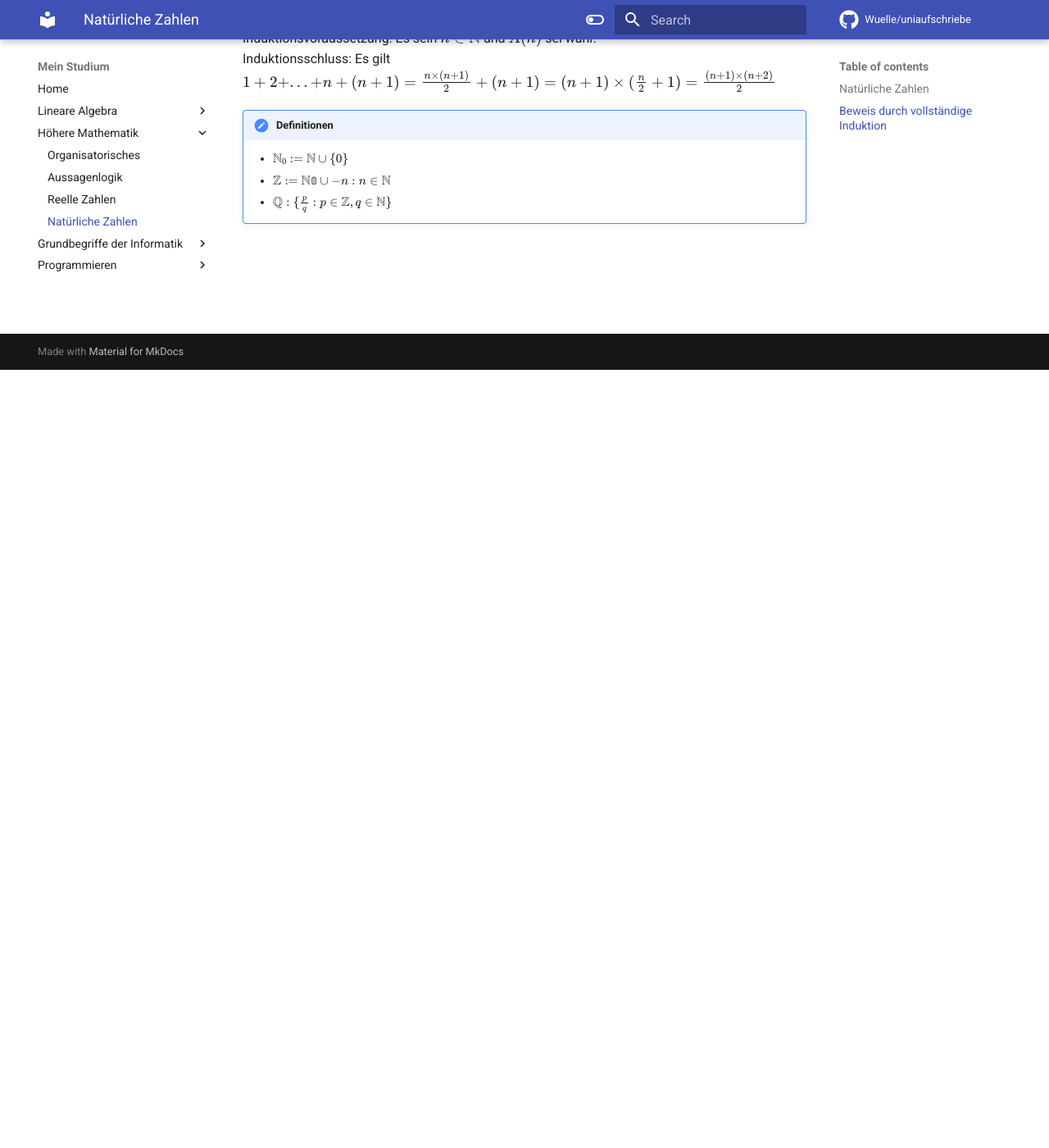
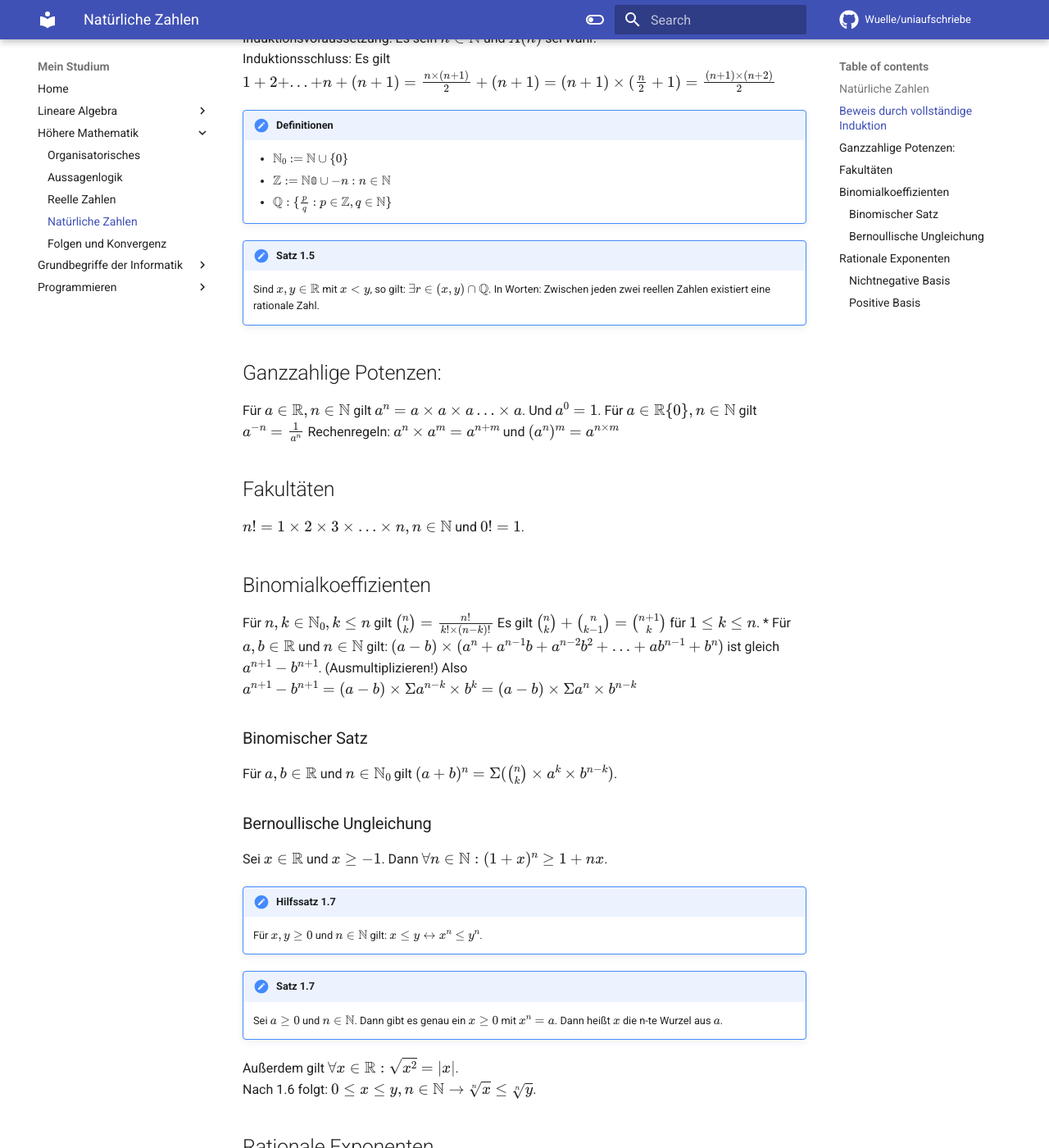
Before and after one commit to Wuelle/uniaufschriebe, an MkDocs documentation site: the page built from docs/hm/natürliche_zahlen.md, in a window 1280 px wide and 1400 px high, scrolled down 949 px. Shown: the whole window at 82% size. Built offline with MkDocs 1.6.1 and Material for MkDocs 9.7.7, drawn with Linux system fonts in a browser that asks for light colours; comment, search, counter and statistics services are not loaded; some of the changed text lies outside the part shown.

Commit message:
neue hm vorlesung

```diff
--- a/docs/hm/natürliche_zahlen.md
+++ b/docs/hm/natürliche_zahlen.md
@@ -34,6 +34,57 @@ Induktionsschluss: Es gilt $1 + 2 + ... + n + (n+1) = \frac{n \times (n+1)}{2} +
 	* $\mathbb{Z} := \mathbb{N0} \cup {-n: n \in \mathbb{N}}$
 	* $\mathbb{Q}: \{\frac{p}{q}: p \in \mathbb{Z}, q \in \mathbb{N}\}$
 
+!!! hint "Satz 1.5"
+	Sind $x, y \in \mathbb{R}$ mit $x < y$, so gilt: $\exists r \in (x,y) \cap \mathbb{Q}$.
+	In Worten: Zwischen jeden zwei reellen Zahlen existiert eine rationale Zahl.
+
+
+
+## Ganzzahlige Potenzen:
+ Für $a \in \mathbb{R}, n \in \mathbb{N}$ gilt $a^n = a \times a \times a \ldots \times a$. Und $a^0 = 1$.
+Für $a \in \mathbb{R}\\\{0\}, n \in \mathbb{N}$ gilt $a^{-n} = \frac{1}{a^n}$
+Rechenregeln: $a^n \times a^m = a^{n+m}$ und $(a^n)^m = a^{n \times m}$
+
+## Fakultäten
+$n! = 1 \times 2 \times 3 \times \ldots \times n, n \in \mathbb{N}$ und $0! = 1$.
+
+## Binomialkoeffizienten
+Für $n, k \in \mathbb{N}_0, k \leq n$ gilt $\binom{n}{k} = \frac{n!}{k! \times (n-k)!}$
+Es gilt $\binom{n}{k} + \binom{n}{k-1} = \binom{n+1}{k}$ für $1 \leq k \leq n$.
+* Für $a, b \in \mathbb{R}$ und $n \in \mathbb{N}$ gilt: $(a-b)\times(a^n + a^{n-1}b + a^{n-2}b^2 + \ldots + ab^{n-1} + b^n)$ ist gleich $a^{n+1}-b^{n+1}$. (Ausmultiplizieren!)
+Also $a^{n+1}-b^{n+1} = (a-b) \times \Sigma a^{n-k} \times b^k = (a-b) \times \Sigma a^{n} \times b^{n-k}$
+
+### Binomischer Satz
+Für $a, b \in \mathbb{R}$ und $n \in \mathbb{N}_0$ gilt $(a+b)^n = \Sigma(\binom{n}{k} \times a^k \times b^{n-k})$.
+
+### Bernoullische Ungleichung
+Sei $x \in \mathbb{R}$ und $x \geq -1$. Dann $\forall n \in \mathbb{N}: (1+x)^n \geq 1 + nx$.
+
+!!! hint "Hilfssatz 1.7"
+	Für $x, y \geq 0$ und $n \in \mathbb{N}$ gilt: $x \leq y \leftrightarrow x^n \leq y^n$.
+
+!!! hint "Satz 1.7"
+	Sei $a \geq 0$ und $n \in \mathbb{N}$. Dann gibt es genau ein $x \geq 0$ mit $x^n =a$. Dann heißt
+	$x$ die n-te Wurzel aus $a$.
+
+Außerdem gilt $\forall x \in \mathbb{R}: \sqrt{x^2} = |x|$.<br>
+Nach 1.6 folgt: $0 \leq x \leq y, n \in \mathbb{N} \rightarrow \sqrt[n]{x} \leq \sqrt[n]{y}$.
+
+## Rationale Exponenten
+### Nichtnegative Basis
+Es sei $a \geq 0$ und $r \in \mathbb{Q}, r > 0$. Dann existieren $n, m \in \mathbb{N}$ mit $r = \frac{n}{m}$.
+Wir definieren:
+
+* $a^r = (\sqrt[n]{a})^m$.
+
+Problem: ist auch $r = \frac{p}{q}$ mit $p, q \in \mathbb{N}$ gilt dann $(\sqrt[n]{a})^m = (\sqrt[q]{a})^p$?<br>
+Beweis: Sei $x = (\sqrt[n]{a})^m$ und $y = (\sqrt[q]{a})^p$. Es gilt $x, y \geq 0$ und $m \times q = n \times p$.<br>
+$x^q = (\sqrt[n]{a})^{mq} = (\sqrt[n]{a})^{np} = ((\sqrt[n]{a})^{n})^p = a^p = ((\sqrt[q]{a})^{q})^p = ((\sqrt[q]{a})^{p})^q = y^q$. Nach 1.6 folgt $x=y$.
+
+### Positive Basis
+Es sie $a > 0, r \in \mathbb{Q}$ und $r < 0$. Wir definieren $a^r = \frac{1}{a^{-r}}$.
+Rechenregeln: $a^n \times a^m = a^{n+m}$ und $(a^n)^m = a^{n \times m}$
+
 *[IdF]: In diesem Fall
 *[o.S]: Obere Schranke
 *[u.S]: Untere Schranke
--- a/mkdocs.yml
+++ b/mkdocs.yml
@@ -59,6 +59,7 @@ nav:
         - "Aussagenlogik": "hm/aussagenlogik.md"
         - "Reelle Zahlen": "hm/reelle_zahlen.md"
         - "Natürliche Zahlen": "hm/natürliche_zahlen.md"
+        - "Folgen und Konvergenz": "hm/folgen_und_konvergenz.md"
     - "Grundbegriffe der Informatik":
         - "Organisatorisches": "gbi/organisatorisches.md"
         - "Grundbegriffe": "gbi/grundbegriffe.md"
```
Also changed, not shown: docs/hm/folgen_und_konvergenz.md (added, +20 -0 lines), docs/proggen/grundlagen.md (+6 -0 lines).
